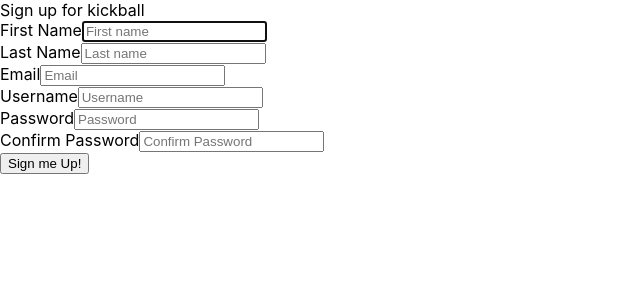
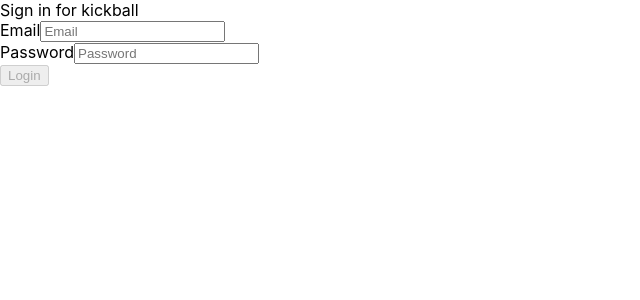
Before and after one commit to dustinhagstrom/kickball-with-hooks, a React (Create React App) app: page /login in a window 1280 px wide. Shown: the top 300 px of the page, without its empty margins (0-640 px from the left). Built offline with nearby package versions, Linux system fonts and the light colour scheme.

Commit message:
made auth component work for signup or login, hit server with signup route from frontend.

```diff
--- a/src/components/Auth/Auth.js
+++ b/src/components/Auth/Auth.js
@@ -116,12 +116,24 @@ function Auth(props) {
     );
   }
 
+  //can change this to protected route in future if desired
+  if (checkIfCookieExists()) {
+    props.history.push("/profile");
+  }
+
   return (
     <div>
+      {isLoginRoute ? (
+        <div>Sign in for kickball</div>
+      ) : (
         <div>Sign up for kickball</div>
+      )}
       <div>
+        {successMessageValue && successMessage()}
         <form onSubmit={handleOnSubmit}>
           <div>
+            {!isLoginRoute && (
+              <>
                 <div>
                   <label htmlFor="firstName">First Name</label>
                   <input
@@ -154,6 +166,8 @@ function Auth(props) {
                     {isLastNameError && lastNameErrorMessage}
                   </div>
                 </div>
+              </>
+            )}
           </div>
           <div>
             <div>
@@ -174,6 +188,7 @@ function Auth(props) {
             </div>
           </div>
           <div>
+            {!isLoginRoute && (
               <div>
                 <label>Username</label>
                 <input
@@ -190,6 +205,7 @@ function Auth(props) {
                   {isUsernameError && usernameErrorMessage}
                 </div>
               </div>
+            )}
           </div>
           <div>
             <div>
@@ -210,6 +226,7 @@ function Auth(props) {
             </div>
           </div>
           <div>
+            {!isLoginRoute && (
               <div>
                 <label>Confirm Password</label>
                 <input
@@ -226,13 +243,23 @@ function Auth(props) {
                   {isConfirmPasswordError && confirmPasswordErrorMessage}
                 </div>
               </div>
+            )}
           </div>
           <div>
             <button
               type="submit"
-              // disabled={}
+              disabled={
+                isLoginRoute
+                  ? emailIsDisabled || passwordIsDisabled
+                  : emailIsDisabled ||
+                    passwordIsDisabled ||
+                    confirmPasswordIsDisabled ||
+                    usernameIsDisabled ||
+                    firstNameIsDisabled ||
+                    lastNameIsDisabled
+              }
             >
-              Sign me Up!
+              {buttonName}
             </button>
           </div>
         </form>
```
Lines whose indentation alone changed are shown as unchanged.
